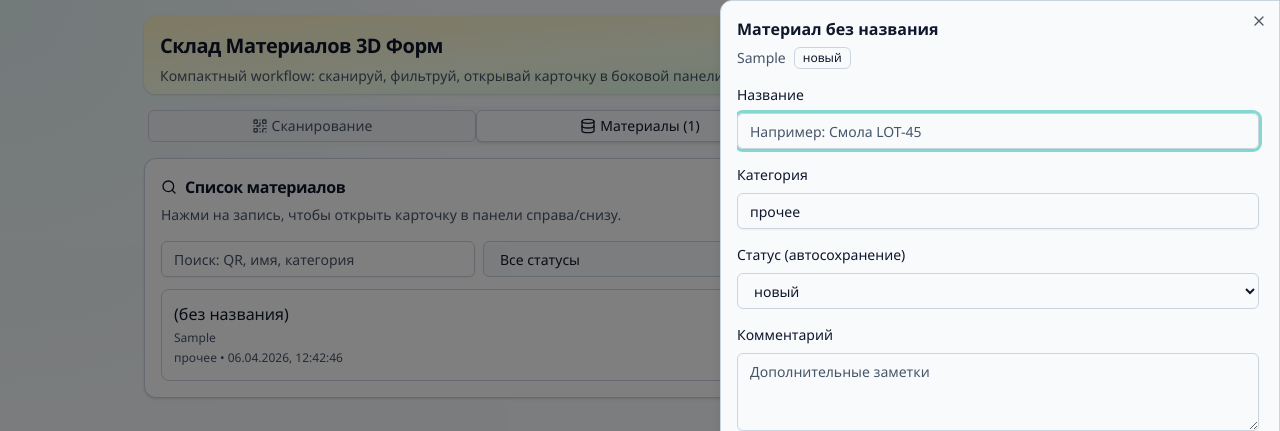
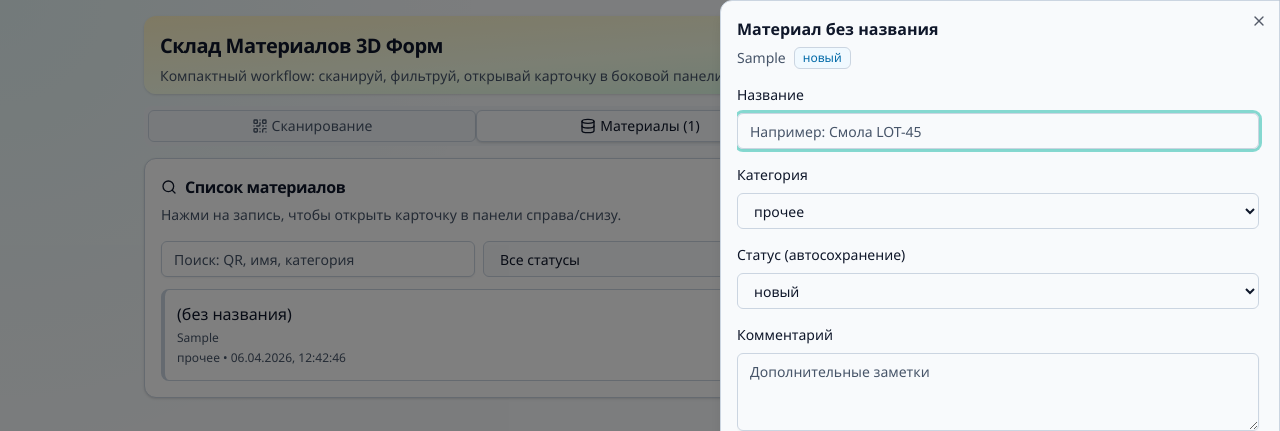
Before and after one commit to ladmol/3dchann, a React (Vite) app: page / in a window 1280 px wide. Both pictures are taken after typing "Sample" into the empty fields and a click on the button "Добавить". Shown: the top 431 px of the page. Built offline with nearby package versions, Linux system fonts and the light colour scheme.

Commit message:
feat: add custom category management with addition and removal functionality

```diff
--- a/src/App.tsx
+++ b/src/App.tsx
@@ -3,15 +3,17 @@ import type { ChangeEvent } from 'react'
 import { Camera, Database, QrCode, Search, Settings, Trash2 } from 'lucide-react'
 import { Scanner } from '@yudiel/react-qr-scanner'
 import {
+  addCustomCategory,
   addCustomStatus,
   BASE_STATUSES,
   changeMaterialStatus,
   deleteMaterial,
-  DEFAULT_CATEGORIES,
   formatDateTime,
+  getAllCategories,
   getAllStatuses,
   loadData,
   processScan,
+  removeCustomCategory,
   removeCustomStatus,
   saveData,
   updateMaterialFields,
@@ -49,6 +51,7 @@ function App() {
   const [manualStatus, setManualStatus] = useState<string>(BASE_STATUSES[0])
 
   const [newCustomStatus, setNewCustomStatus] = useState('')
+  const [newCustomCategory, setNewCustomCategory] = useState('')
   const [settingsInfo, setSettingsInfo] = useState('')
 
   const lastScanRef = useRef({ qrCode: '', timestamp: 0 })
@@ -56,7 +59,7 @@ function App() {
   const statuses = useMemo(() => getAllStatuses(data.settings), [data.settings])
 
   const categories = useMemo(() => {
-    const set = new Set<string>(DEFAULT_CATEGORIES)
+    const set = new Set<string>(getAllCategories(data.settings))
     for (const material of data.materials) {
       if (material.category.trim()) {
         set.add(material.category.trim())
@@ -226,6 +229,18 @@ function App() {
     setSettingsInfo('Статус добавлен')
   }
 
+  const handleAddCustomCategory = () => {
+    const result = addCustomCategory(data, newCustomCategory)
+    if (result.error) {
+      setSettingsInfo(result.error)
+      return
+    }
+
+    setData(result.nextData)
+    setNewCustomCategory('')
+    setSettingsInfo('Категория добавлена')
+  }
+
   const handleRemoveCustomStatus = (status: string) => {
     const result = removeCustomStatus(data, status)
     if (result.error) {
@@ -235,6 +250,61 @@ function App() {
 
     setData(result.nextData)
     setSettingsInfo(`Статус «${status}» удален`)
+  }
+
+  const handleRemoveCustomCategory = (category: string) => {
+    const result = removeCustomCategory(data, category)
+    if (result.error) {
+      setSettingsInfo(result.error)
+      return
+    }
+
+    setData(result.nextData)
+    setSettingsInfo(`Категория «${category}» удалена`)
+  }
+
+  const getStatusColorClasses = (status: string) => {
+    const normalized = status.toLocaleLowerCase('ru-RU')
+
+    if (normalized === 'новый') {
+      return {
+        badge: 'border-sky-300 bg-sky-50 text-sky-700',
+        card: 'border-l-4 border-l-sky-500',
+      }
+    }
+
+    if (normalized === 'открытый') {
+      return {
+        badge: 'border-amber-300 bg-amber-50 text-amber-700',
+        card: 'border-l-4 border-l-amber-500',
+      }
+    }
+
+    if (normalized === 'в использовании') {
+      return {
+        badge: 'border-violet-300 bg-violet-50 text-violet-700',
+        card: 'border-l-4 border-l-violet-500',
+      }
+    }
+
+    if (normalized === 'использован') {
+      return {
+        badge: 'border-emerald-300 bg-emerald-50 text-emerald-700',
+        card: 'border-l-4 border-l-emerald-500',
+      }
+    }
+
+    if (normalized === 'списан') {
+      return {
+        badge: 'border-rose-300 bg-rose-50 text-rose-700',
+        card: 'border-l-4 border-l-rose-500',
+      }
+    }
+
+    return {
+      badge: 'border-slate-300 bg-slate-50 text-slate-700',
+      card: 'border-l-4 border-l-slate-400',
+    }
   }
 
   const handleExport = () => {
@@ -285,7 +355,9 @@ function App() {
             <SheetTitle>{selectedMaterial.name || 'Материал без названия'}</SheetTitle>
             <SheetDescription className="flex items-center gap-2">
               <span>{selectedMaterial.qrCode}</span>
-              <Badge variant="outline">{selectedMaterial.status}</Badge>
+                <Badge variant="outline" className={getStatusColorClasses(selectedMaterial.status).badge}>
+                  {selectedMaterial.status}
+                </Badge>
             </SheetDescription>
           </SheetHeader>
 
@@ -303,14 +375,19 @@ function App() {
 
             <div className="grid gap-2">
               <label className="text-sm font-medium">Категория</label>
-              <Input
-                list="category-options"
+              <select
+                className={statusSelectClassName}
                 value={selectedMaterial.category}
                 onChange={(event) =>
                   handleUpdateMaterial(selectedMaterial.id, { category: event.target.value })
                 }
-                placeholder="Категория"
-              />
+              >
+                {categories.map((category) => (
+                  <option key={category} value={category}>
+                    {category}
+                  </option>
+                ))}
+              </select>
             </div>
 
             <div className="grid gap-2">
@@ -542,7 +619,7 @@ function App() {
                   filteredMaterials.map((material) => (
                     <div
                       key={material.id}
-                      className="bg-card hover:bg-muted/40 flex w-full cursor-pointer items-start justify-between rounded-lg border p-3 text-left"
+                      className={`bg-card hover:bg-muted/40 flex w-full cursor-pointer items-start justify-between rounded-lg border p-3 text-left ${getStatusColorClasses(material.status).card}`}
                       onClick={() => setSelectedMaterialId(material.id)}
                     >
                       <div className="space-y-1">
@@ -554,7 +631,9 @@ function App() {
                       </div>
 
                       <div className="ml-3 flex flex-col items-end gap-2">
-                        <Badge variant="outline">{material.status}</Badge>
+                        <Badge variant="outline" className={getStatusColorClasses(material.status).badge}>
+                          {material.status}
+                        </Badge>
                         <Button
                           variant="ghost"
                           size="icon"
@@ -648,9 +727,38 @@ function App() {
                   <div key={status} className="flex items-center justify-between rounded-md border p-2">
                     <span className="text-sm">{status}</span>
                     {BASE_STATUSES.includes(status as (typeof BASE_STATUSES)[number]) ? (
-                      <Badge variant="secondary">базовый</Badge>
+                      <Badge variant="secondary" className={getStatusColorClasses(status).badge}>
+                        базовый
+                      </Badge>
                     ) : (
                       <Button variant="outline" size="sm" onClick={() => handleRemoveCustomStatus(status)}>
+                        Удалить
+                      </Button>
+                    )}
+                  </div>
+                ))}
+              </div>
+
+              <div className="grid gap-2">
+                <label className="text-sm font-medium">Добавить категорию</label>
+                <div className="flex gap-2">
+                  <Input
+                    value={newCustomCategory}
+                    onChange={(event) => setNewCustomCategory(event.target.value)}
+                    placeholder="Например: расходники"
+                  />
+                  <Button onClick={handleAddCustomCategory}>Добавить</Button>
+                </div>
+              </div>
+
+              <div className="space-y-2">
+                {categories.map((category) => (
+                  <div key={category} className="flex items-center justify-between rounded-md border p-2">
+                    <span className="text-sm">{category}</span>
+                    {!data.settings.customCategories.includes(category) ? (
+                      <Badge variant="secondary">базовая</Badge>
+                    ) : (
+                      <Button variant="outline" size="sm" onClick={() => handleRemoveCustomCategory(category)}>
                         Удалить
                       </Button>
                     )}
@@ -671,12 +779,6 @@ function App() {
           </Card>
         </TabsContent>
       </Tabs>
-
-      <datalist id="category-options">
-        {categories.map((category) => (
-          <option key={category} value={category} />
-        ))}
-      </datalist>
     </div>
   )
 }
--- a/src/inventory.ts
+++ b/src/inventory.ts
@@ -45,6 +45,7 @@ export interface MaterialRecord {
 
 export interface AppSettings {
   customStatuses: string[]
+  customCategories: string[]
   repeatScanMode: RepeatScanMode
   autoScanStatus: string
 }
@@ -69,6 +70,7 @@ export interface ImportValidationResult {
 
 const DEFAULT_SETTINGS: AppSettings = {
   customStatuses: [],
+  customCategories: [],
   repeatScanMode: 'open-card',
   autoScanStatus: BASE_STATUSES[1],
 }
@@ -106,6 +108,10 @@ function uniqueNormalized(values: string[]): string[] {
 
 export function getAllStatuses(settings: AppSettings): string[] {
   return uniqueNormalized([...BASE_STATUSES, ...settings.customStatuses])
+}
+
+export function getAllCategories(settings: AppSettings): string[] {
+  return uniqueNormalized([...DEFAULT_CATEGORIES, ...settings.customCategories])
 }
 
 function buildDefaultData(): AppData {
@@ -321,6 +327,31 @@ export function addCustomStatus(
   }
 }
 
+export function addCustomCategory(
+  data: AppData,
+  category: string,
+): { nextData: AppData; error?: string } {
+  const normalized = category.trim()
+  if (!normalized) {
+    return { nextData: data, error: 'Введите непустую категорию' }
+  }
+
+  const categories = getAllCategories(data.settings)
+  if (categories.some((item) => item.toLocaleLowerCase('ru-RU') === normalized.toLocaleLowerCase('ru-RU'))) {
+    return { nextData: data, error: 'Такая категория уже существует' }
+  }
+
+  return {
+    nextData: {
+      ...data,
+      settings: {
+        ...data.settings,
+        customCategories: [...data.settings.customCategories, normalized],
+      },
+    },
+  }
+}
+
 export function removeCustomStatus(
   data: AppData,
   status: string,
@@ -343,6 +374,33 @@ export function removeCustomStatus(
       settings: {
         ...data.settings,
         customStatuses: data.settings.customStatuses.filter((item) => item !== status),
+      },
+    },
+  }
+}
+
+export function removeCustomCategory(
+  data: AppData,
+  category: string,
+): { nextData: AppData; error?: string } {
+  if (DEFAULT_CATEGORIES.includes(category)) {
+    return { nextData: data, error: 'Базовые категории нельзя удалить' }
+  }
+
+  const inUse = data.materials.some((material) => material.category === category)
+  if (inUse) {
+    return {
+      nextData: data,
+      error: 'Категория используется в материалах. Сначала смените ее в карточках.',
+    }
+  }
+
+  return {
+    nextData: {
+      ...data,
+      settings: {
+        ...data.settings,
+        customCategories: data.settings.customCategories.filter((item) => item !== category),
       },
     },
   }
@@ -433,11 +491,29 @@ export function validateImportData(raw: unknown): ImportValidationResult {
       : [],
   )
 
+  const customCategories = uniqueNormalized(
+    Array.isArray(settingsRaw.customCategories)
+      ? settingsRaw.customCategories.map((item) => asString(item))
+      : [],
+  )
+
   const settings: AppSettings = {
     customStatuses,
+    customCategories,
     repeatScanMode: validMode,
     autoScanStatus: asString(settingsRaw.autoScanStatus) || BASE_STATUSES[1],
   }
+
+  const importedNonDefaultCategories = uniqueNormalized(
+    materials
+      .map((material) => material.category)
+      .filter((category) => category && !DEFAULT_CATEGORIES.includes(category)),
+  )
+
+  settings.customCategories = uniqueNormalized([
+    ...settings.customCategories,
+    ...importedNonDefaultCategories,
+  ])
 
   const statuses = getAllStatuses(settings)
   const materialQrs = new Set<string>()
```
